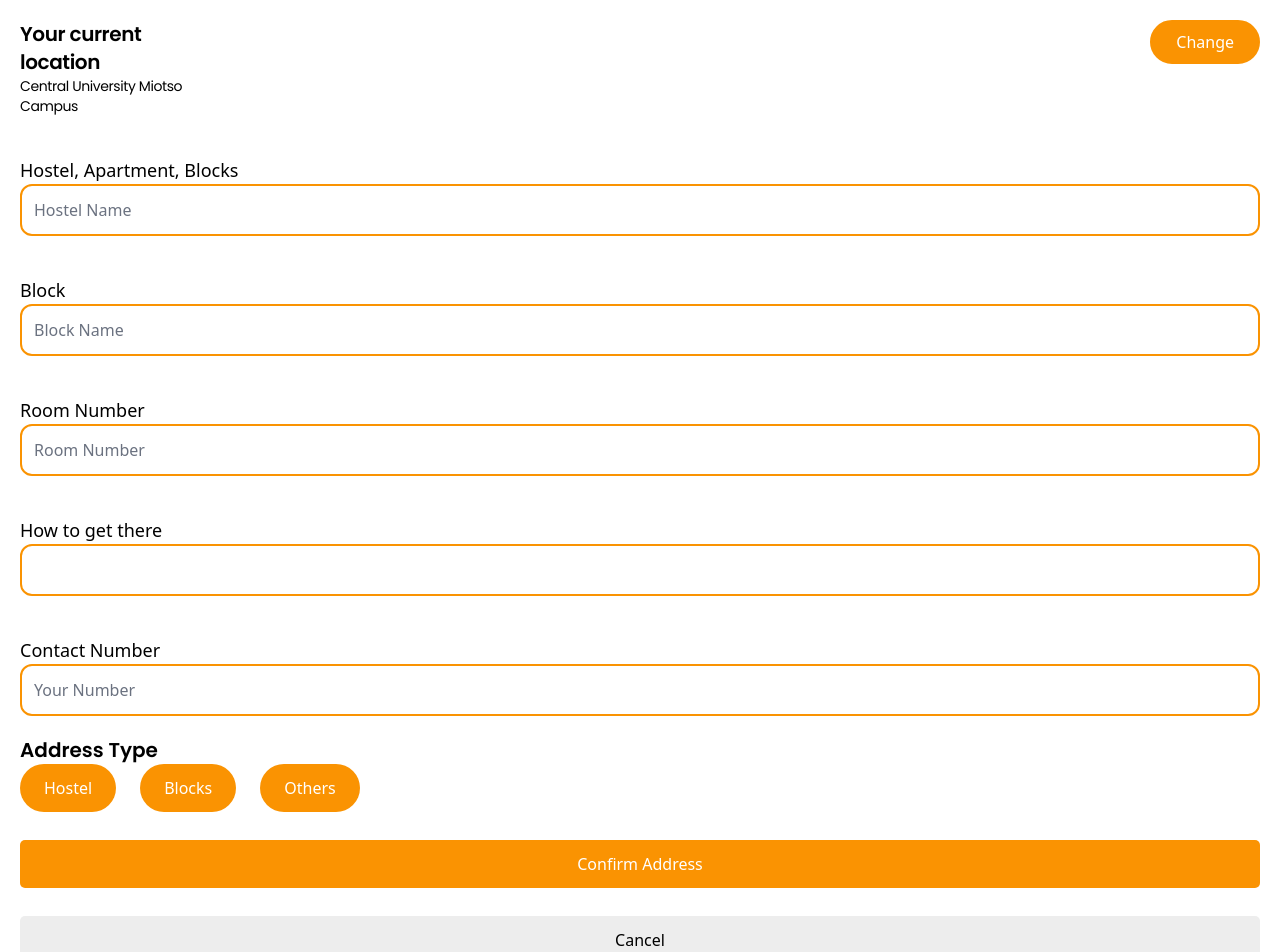
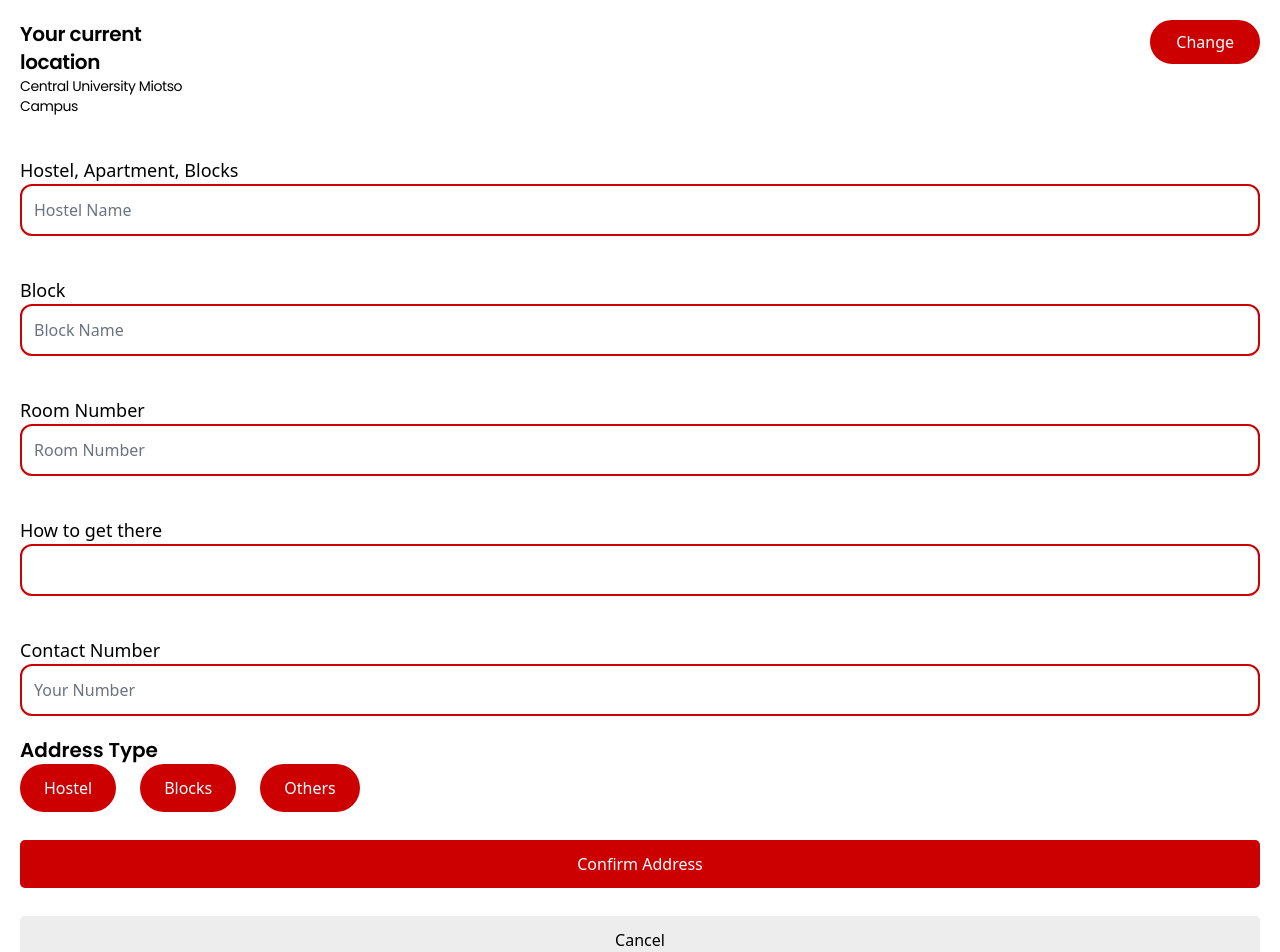
Before and after one commit to dennis-owusu/Breakfast-Factory, a React (Vite) app in the folder client/: page /address in a window 1280 px wide. Shown: the top 952 px of the page. Built offline with nearby package versions, Linux system fonts and the light colour scheme.

Commit message:
Update ClientAddress.jsx

```diff
--- a/client/src/users/ClientAddress.jsx
+++ b/client/src/users/ClientAddress.jsx
@@ -27,38 +27,38 @@ const ClientAddress = () => {
             <p className='text-sm'>Central University Miotso Campus</p>
             </div>
             <div>
-                <button className='border-[#FA9302] border-2 bg-[#FA9302] text-white py-2 px-6 rounded-3xl'>Change</button>
+                <button className='border-[#cc0000] border-2 bg-[#cc0000] text-white py-2 px-6 rounded-3xl'>Change</button>
             </div>
         </div>
         <form>
             <div>
             <h4 className='text-lg mt-10'>Hostel, Apartment, Blocks</h4>
-            <input className='py-3 outline-none w-full rounded-xl border-2 border-[#FA9302] px-3 active:border-[#FA9302]' placeholder='Hostel Name'/>
+            <input className='py-3 outline-none w-full rounded-xl border-2 border-[#cc0000] px-3 active:border-[#cc0000]' placeholder='Hostel Name'/>
             </div>
             <div>
             <h4 className='text-lg mt-10'>Block</h4>
-            <input className='py-3 outline-none w-full rounded-xl border-2 border-[#FA9302] px-3 active:border-[#FA9302]' placeholder='Block Name'/>
+            <input className='py-3 outline-none w-full rounded-xl border-2 border-[#cc0000] px-3 active:border-[#cc0000]' placeholder='Block Name'/>
             </div>
             <div>
             <h4 className='text-lg mt-10'>Room Number</h4>
-            <input className='py-3 outline-none w-full rounded-xl border-2 border-[#FA9302] px-3 active:border-[#FA9302]' placeholder='Room Number'/>
+            <input className='py-3 outline-none w-full rounded-xl border-2 border-[#cc0000] px-3 active:border-[#cc0000]' placeholder='Room Number'/>
             </div>
             <div>
             <h4 className='text-lg mt-10'>How to get there</h4>
-            <input className='py-3 outline-none w-full rounded-xl border-2 border-[#FA9302] px-3 active:border-[#FA9302]' type='textarea' placeholder=''/>
+            <input className='py-3 outline-none w-full rounded-xl border-2 border-[#cc0000] px-3 active:border-[#cc0000]' type='textarea' placeholder=''/>
             </div>
             <div>
             <h4 className='text-lg mt-10'>Contact Number</h4>
-            <input className='py-3 outline-none w-full rounded-xl border-2 border-[#FA9302] px-3 active:border-[#FA9302]' type='number' placeholder='Your Number'/>
+            <input className='py-3 outline-none w-full rounded-xl border-2 border-[#cc0000] px-3 active:border-[#cc0000]' type='number' placeholder='Your Number'/>
             </div>
 
             <h3 style={{fontFamily:'Poppins'}} className='mt-5 text-xl font-semibold'>Address Type</h3>
             <div className='flex justify-start gap-6'>
-                <button className='bg-[#FA9302] text-white py-3 px-6 rounded-3xl'>Hostel</button>
-                <button className='bg-[#FA9302] text-white py-3 px-6 rounded-3xl'>Blocks</button>
-                <button className='bg-[#FA9302] text-white py-3 px-6 rounded-3xl'>Others</button>
+                <button className='bg-[#cc0000] text-white py-3 px-6 rounded-3xl'>Hostel</button>
+                <button className='bg-[#cc0000] text-white py-3 px-6 rounded-3xl'>Blocks</button>
+                <button className='bg-[#cc0000] text-white py-3 px-6 rounded-3xl'>Others</button>
             </div>
-            <button onClick={()=>navigate('/checkout')} className='mt-7 w-full bg-[#FA9302] text-white rounded-[5px] py-3 '>Confirm Address</button>
+            <button onClick={()=>navigate('/checkout')} className='mt-7 w-full bg-[#cc0000] text-white rounded-[5px] py-3 '>Confirm Address</button>
             <button className='mt-7 w-full bg-[#EDEDED] rounded-[5px] py-3 '>Cancel</button>
         </form>
     </div>
```
